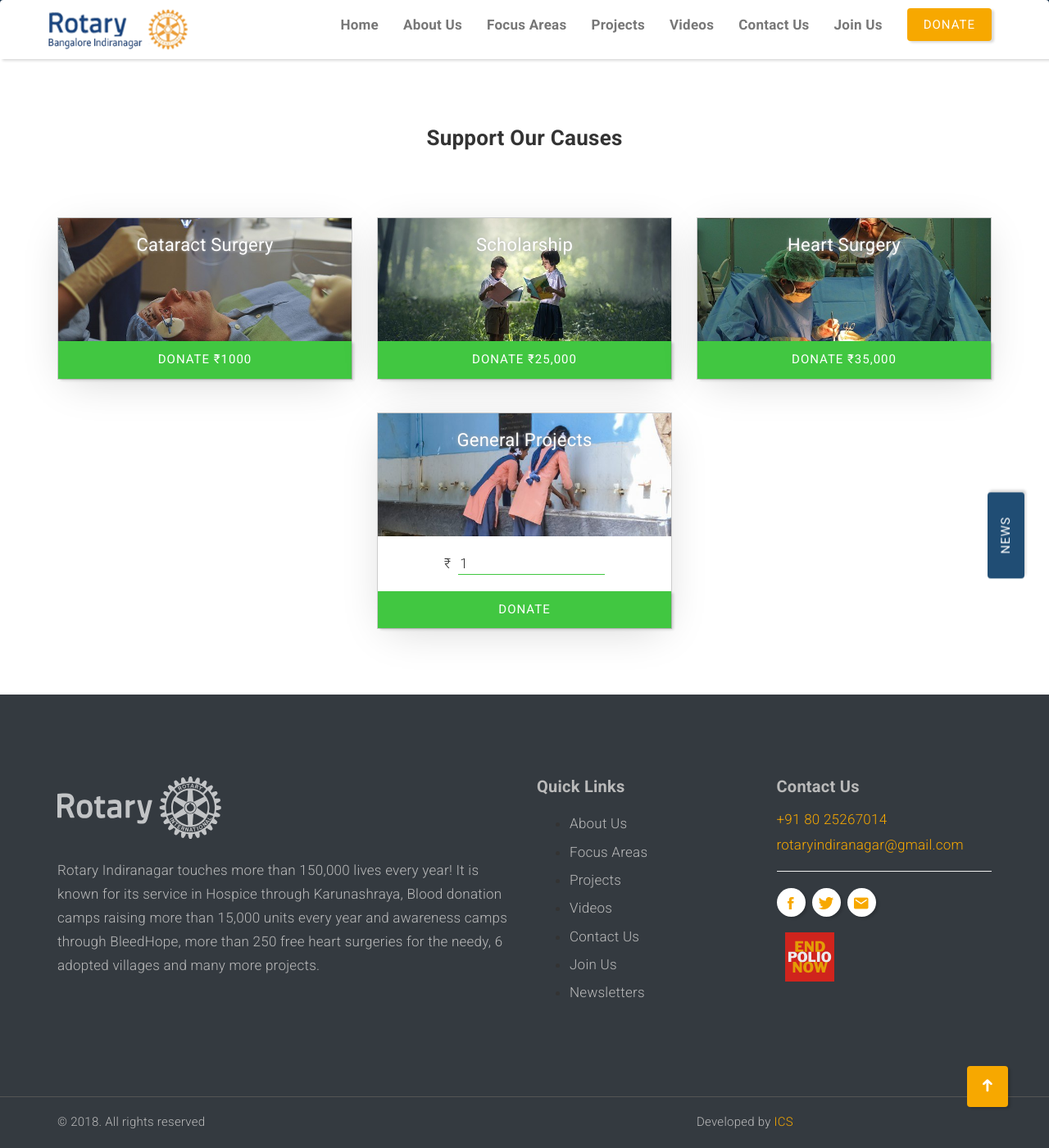
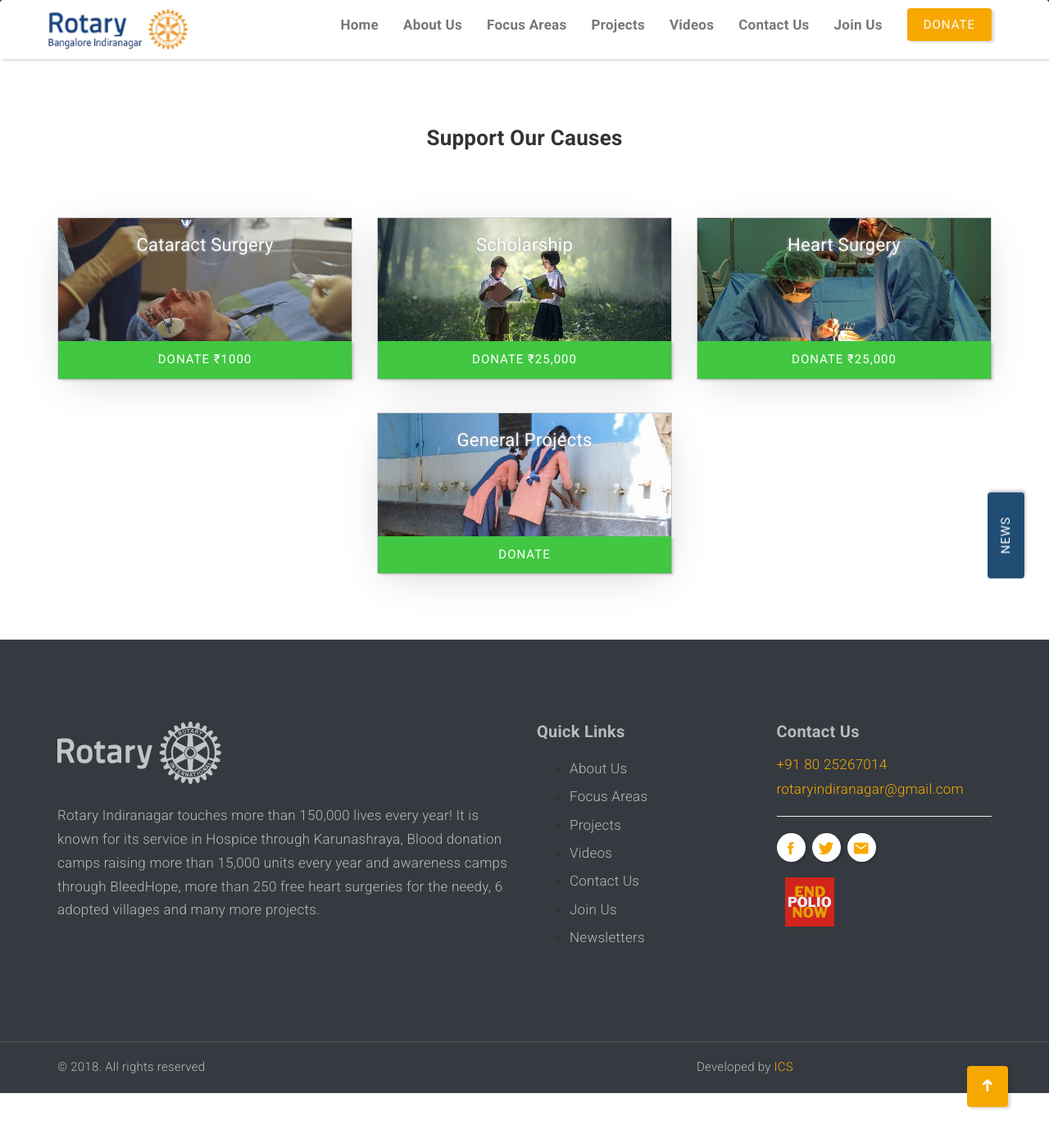
Before and after one commit to sharathdt/rtry, a Jekyll site: the page built from donate.html, in a window 1280 px wide and 1400 px high, scrolled down 1468 px. Shown: the whole window at 82% size. Built offline with Jekyll 4.4.1, drawn with Linux system fonts in a browser that asks for light colours; some web fonts are replaced.

Commit message:
payment changes

```diff
--- a/_sass/custom.scss
+++ b/_sass/custom.scss
@@ -602,3 +602,10 @@
             font-size: 1.8em;
     }
 }
+
+.rupee {
+    position: absolute;
+    z-index: 99;
+    top: 20%;
+    left: 2px;
+}
--- a/donate.html
+++ b/donate.html
@@ -61,6 +61,8 @@
     </div>
 </section>
 
+
+
 <section class="pt-100 pb-80" id="donate-block">
    <div class="container">
       <div class="row">
@@ -74,7 +76,7 @@
                   <div class="donate-image" style="background-image: url({{site.baseurl}}/images/cateract-surgery.jpg)">
                    <h4 class="text-center text-shadow white">Cataract Surgery</h4>
                    </div>
-                   <a class="btn btn-block btn-success" href="" id="rzp-button1">Donate ₹1000</a>
+                   <button type="button" class="btn btn-block btn-success" data-toggle="modal" data-target="#cataract">Donate ₹1000</button>
                </div>
            </div>
            <div class="col-md-4 pt-20" data-aos="zoom-in">
@@ -82,7 +84,8 @@
                    <div class="donate-image" style="background-image: url({{site.baseurl}}/images/scholarship.jpg)">
                     <h4 class="text-center text-shadow white">Scholarship</h4>
                     </div>
-                   <a class="btn btn-block btn-success" href="" id="rzp-button2">Donate ₹25,000</a>
+                  <!--  <a class="btn btn-block btn-success" href="" id="rzp-button2">Donate ₹25,000</a> -->
+                   <button type="button" class="btn btn-block btn-success" data-toggle="modal" data-target="#scholarship">Donate ₹25,000</button>
                </div>
            </div>
            <div class="col-md-4 pt-20" data-aos="fade-left">
@@ -90,7 +93,8 @@
                    <div class="donate-image" style="background-image: url({{site.baseurl}}/images/heart-surgery.jpg)">
                     <h4 class="text-center text-shadow white">Heart Surgery</h4>
                    </div>
-                   <a class="btn btn-block btn-success" href="" id="rzp-button3" >Donate ₹35,000</a>
+
+                   <button type="button" class="btn btn-block btn-success" data-toggle="modal" data-target="#surgery">Donate ₹25,000</button>
                </div>
            </div>
        </div>
@@ -101,74 +105,122 @@
                    <div class="donate-image" style="background-image: url({{site.baseurl}}/images/general-projects.jpg)">
                     <h4 class="text-center text-shadow white">General Projects</h4>
                    </div>
-                    <form name='razorpayform' class="razr-value">
-                        <span>₹ &nbsp;</span><input type="text" name="amounter" id="razr-enter" value="1" placeholder="Enter any amount" min="1">
-                    </form>
-                   <a class="btn btn-block btn-success" href="" id="rzp-button4" >Donate</a>
+                   <button type="button" class="btn btn-block btn-success" data-toggle="modal" data-target="#general">Donate</button>
                </div>
            </div>
        </div>
     </div>
 </section>
 
+<!-- Modal Cateract -->
+<div class="modal fade" id="cataract" tabindex="-1" role="dialog" aria-hidden="true">
+  <div class="modal-dialog modal-dialog-centered" role="document">
+    <div class="modal-content">
+      <div class="modal-header">
+        <h5 class="modal-title" id="">Donate for Cataract Surgery</h5>
+        <button type="button" class="close" data-dismiss="modal" aria-label="Close">
+          <span aria-hidden="true">&times;</span>
+        </button>
+      </div>
+      <div class="modal-body">
+      <form action="">
+       <div class="form-group">
+            <input type="text" name="name" id="cataract-name" placeholder="Name" class="form-control">
+        </div>
+         <div class="form-group">
+            <textarea name="comments" id="cataract-message" cols="30" rows="10" placeholder="Message" class="form-control"></textarea>
+          </div>
+    </form>
+      <div class="modal-footer">
+        <button type="button" class="btn btn-block btn-success" id="rzp-button1">Donate ₹1000</button>
+      </div>
+    </div>
+  </div>
+</div>
+</div>
 
 
+<!-- Modal Scholarship -->
+<div class="modal fade" id="scholarship" tabindex="-1" role="dialog" aria-hidden="true">
+  <div class="modal-dialog modal-dialog-centered" role="document">
+    <div class="modal-content">
+      <div class="modal-header">
+        <h5 class="modal-title" id="">Donate for Scholarship</h5>
+        <button type="button" class="close" data-dismiss="modal" aria-label="Close">
+          <span aria-hidden="true">&times;</span>
+        </button>
+      </div>
+      <div class="modal-body">
+      <form action="">
+       <div class="form-group">
+            <input type="text" name="name" id="scholarship-name" placeholder="Name" class="form-control">
+        </div>
+         <div class="form-group">
+            <textarea name="comments" id="scholarship-message" cols="30" rows="10" placeholder="Message" class="form-control"></textarea>
+          </div>
+    </form>
+      <div class="modal-footer">
+        <button type="button" class="btn btn-block btn-success" id="rzp-button2">Donate ₹25000</button>
+      </div>
+    </div>
+  </div>
+</div>
+</div>
 
-<script src="https://checkout.razorpay.com/v1/checkout.js"></script>
 
-<script>
-var options = {
-    "key": "{{site.rzp-key}}",
-    "amount": "100000",
-    "name": "{{site.data.data.information.title}}",
-    "description": "Cateract Surgery",
-    "image": "{{site.url}}{{site.baseurl}}/images/rotary-wheel-small.png",
-    "handler": function (response){
-        alert("Donation successful.");
-    }
-};
-var rzp1 = new Razorpay(options);
+<!-- Modal Surgery -->
+<div class="modal fade" id="surgery" tabindex="-1" role="dialog" aria-hidden="true">
+  <div class="modal-dialog modal-dialog-centered" role="document">
+    <div class="modal-content">
+      <div class="modal-header">
+        <h5 class="modal-title" id="">Donate for Heart Surgery</h5>
+        <button type="button" class="close" data-dismiss="modal" aria-label="Close">
+          <span aria-hidden="true">&times;</span>
+        </button>
+      </div>
+      <div class="modal-body">
+      <form action="">
+       <div class="form-group">
+            <input type="text" name="name" id="surgery-name" placeholder="Name" class="form-control">
+        </div>
+         <div class="form-group">
+            <textarea name="comments" id="surgery-message" cols="30" rows="10" placeholder="Message" class="form-control"></textarea>
+          </div>
+    </form>
+      <div class="modal-footer">
+        <button type="button" class="btn btn-block btn-success" id="rzp-button3">Donate ₹35000</button>
+      </div>
+    </div>
+  </div>
+</div>
+</div>
 
-document.getElementById('rzp-button1').onclick = function(e){
-    rzp1.open();
-    e.preventDefault();
-}
-</script>
-
-<script>
-var options = {
-    "key": "{{site.rzp-key}}",
-    "amount": "2500000",
-    "name": "{{site.data.data.information.title}}",
-    "description": "Scholarship",
-    "image": "{{site.url}}{{site.baseurl}}/images/rotary-wheel-small.png",
-    "handler": function (response){
-        alert("Donation successful.");
-    }
-};
-var rzp2 = new Razorpay(options);
-
-document.getElementById('rzp-button2').onclick = function(e){
-    rzp2.open();
-    e.preventDefault();
-}
-</script>
-
-<script>
-var options = {
-    "key": "{{site.rzp-key}}",
-    "amount": "3500000",
-    "name": "{{site.data.data.information.title}}",
-    "description": "Heart Surgery",
-    "image": "{{site.url}}{{site.baseurl}}/images/rotary-wheel-small.png",
-    "handler": function (response){
-        alert("Donation successful.");
-    }
-};
-var rzp3 = new Razorpay(options);
-
-document.getElementById('rzp-button3').onclick = function(e){
-    rzp3.open();
-    e.preventDefault();
-}
-</script>
+<!-- Modal Surgery -->
+<div class="modal fade" id="general" tabindex="-1" role="dialog" aria-hidden="true">
+  <div class="modal-dialog modal-dialog-centered" role="document">
+    <div class="modal-content">
+      <div class="modal-header">
+        <h5 class="modal-title" id="">Donate for General Projects</h5>
+        <button type="button" class="close" data-dismiss="modal" aria-label="Close">
+          <span aria-hidden="true">&times;</span>
+        </button>
+      </div>
+      <div class="modal-body">
+      <form action="">
+       <div class="form-group">
+            <input type="text" name="name" id="general-name" placeholder="Name" class="form-control">
+        </div>
+       <div class="form-group">
+            <span class="rupee">₹ &nbsp;</span><input type="number" name="name" id="general-amount" placeholder="Name" class="form-control" value="1" placeholder="Enter any amount" min="1">
+        </div>
+         <div class="form-group">
+            <textarea name="comments" id="general-message" cols="30" rows="10" placeholder="Message" class="form-control"></textarea>
+          </div>
+    </form>
+      <div class="modal-footer">
+        <button type="button" class="btn btn-block btn-success" id="rzp-button4">Donate</button>
+      </div>
+    </div>
+  </div>
+</div>
+</div>
```
Also changed, not shown: _includes/razorpay-script.html (added, +75 -0 lines), _layouts/default.html (+1 -19 lines).
